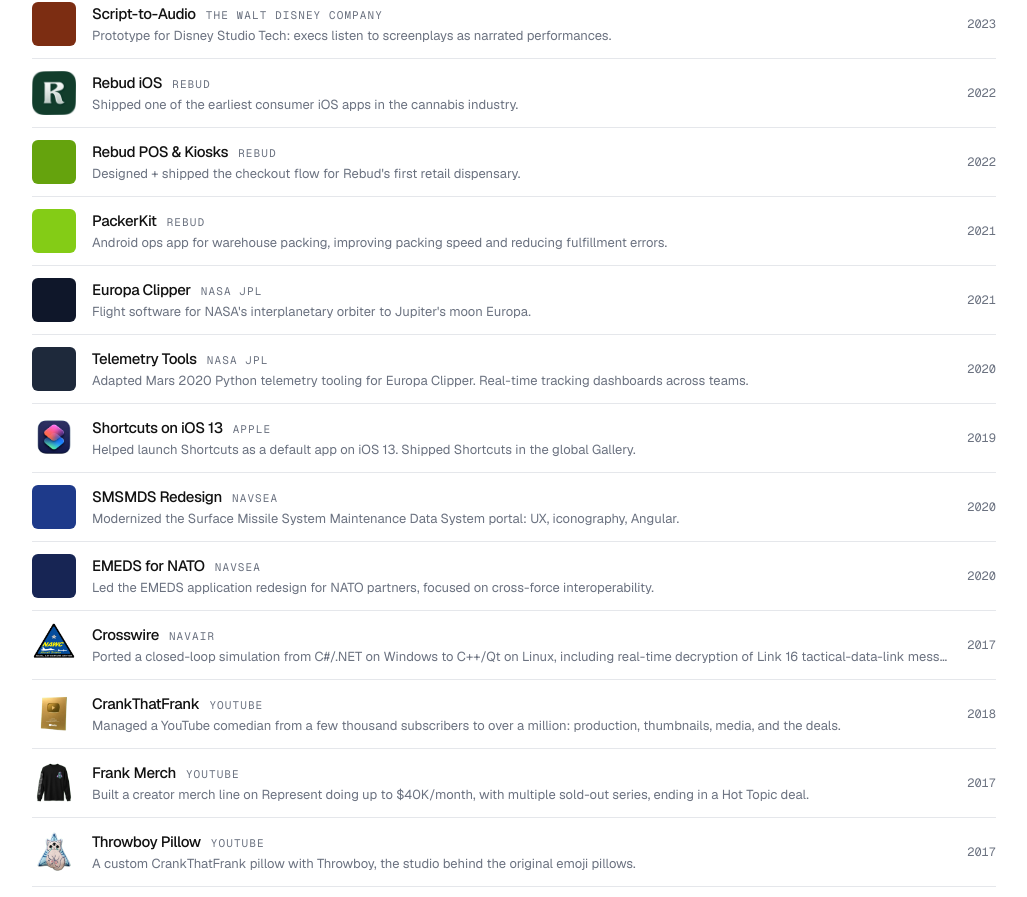
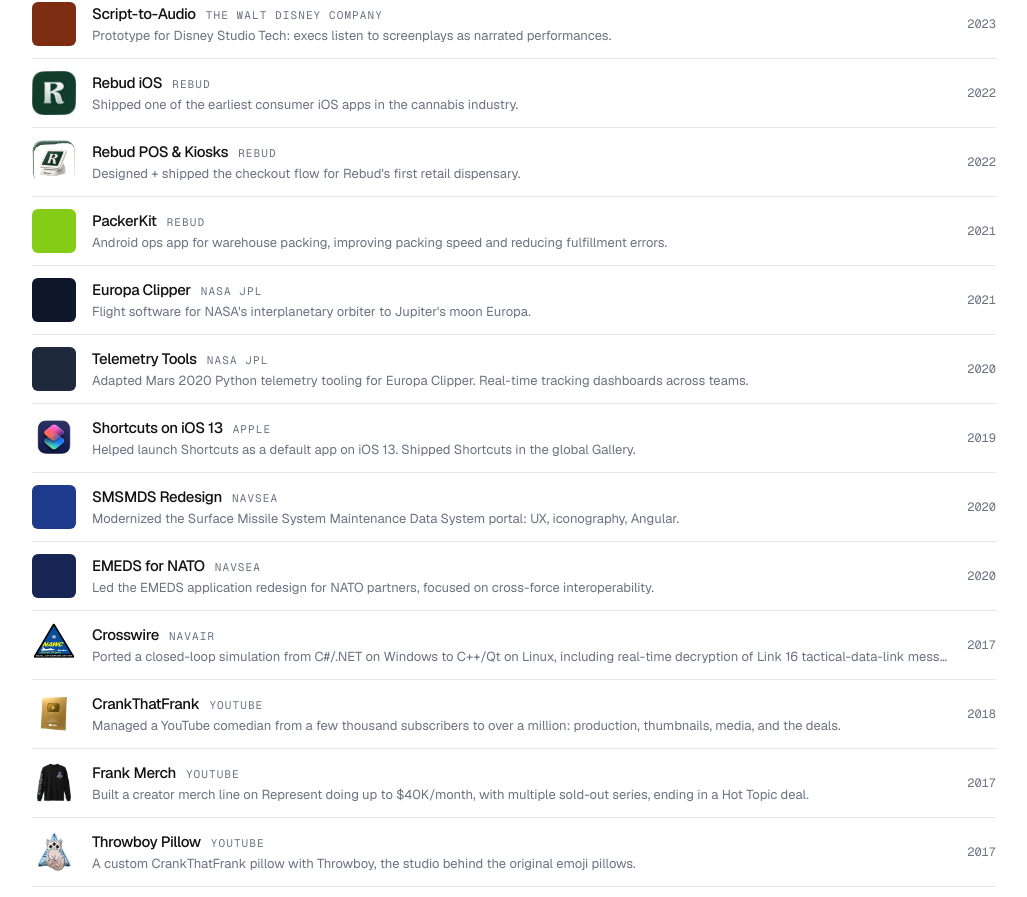
Before and after one commit to mattryanharris/portfolio, a Next.js app: page / in a window 1280 px wide. Shown: the part 905-1802 px from the top of the page, without its empty margins (236-1263 px from the left). Built offline with nearby package versions, Linux system fonts and the light colour scheme.

Commit message:
Add POS terminal icon as the Rebud POS & Kiosks tile art
Flood-filled the black export background to transparent so it floats
like the other icons.

Co-Authored-By: Claude Opus 4.7 (1M context) <noreply@anthropic.com>

```diff
--- a/app/data/portfolio.ts
+++ b/app/data/portfolio.ts
@@ -234,7 +234,11 @@ export const projects: Project[] = [
       "Designed + shipped the checkout flow for Rebud's first retail dispensary.",
     companyId: "rebud",
     year: "2022",
-    cover: { background: "#65a30d", label: "rebud.pos" },
+    cover: {
+      background: "#1e3a30",
+      label: "rebud.pos",
+      image: "/projects/rebud-pos.png",
+    },
     status: "summary",
   },
   {
```
Also changed, not shown: public/projects/rebud-pos.png (added).
